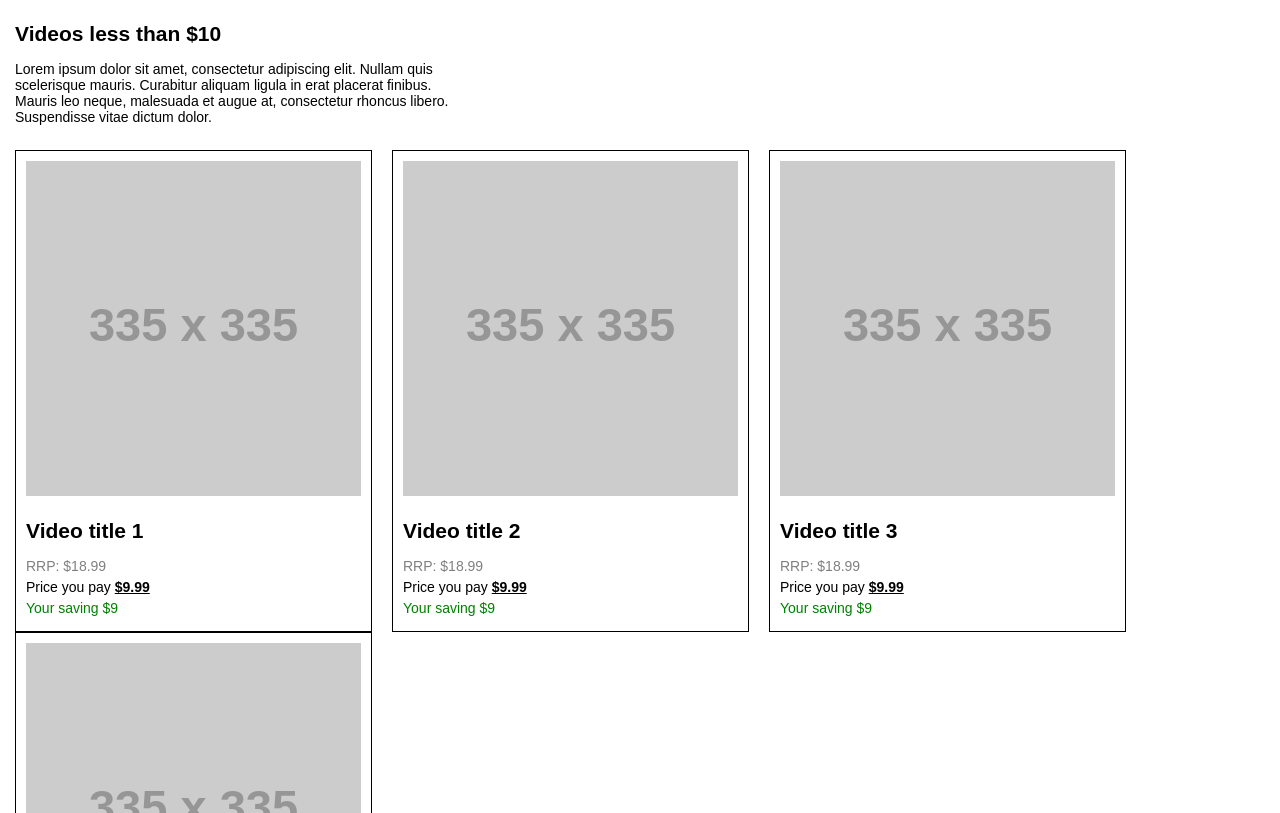
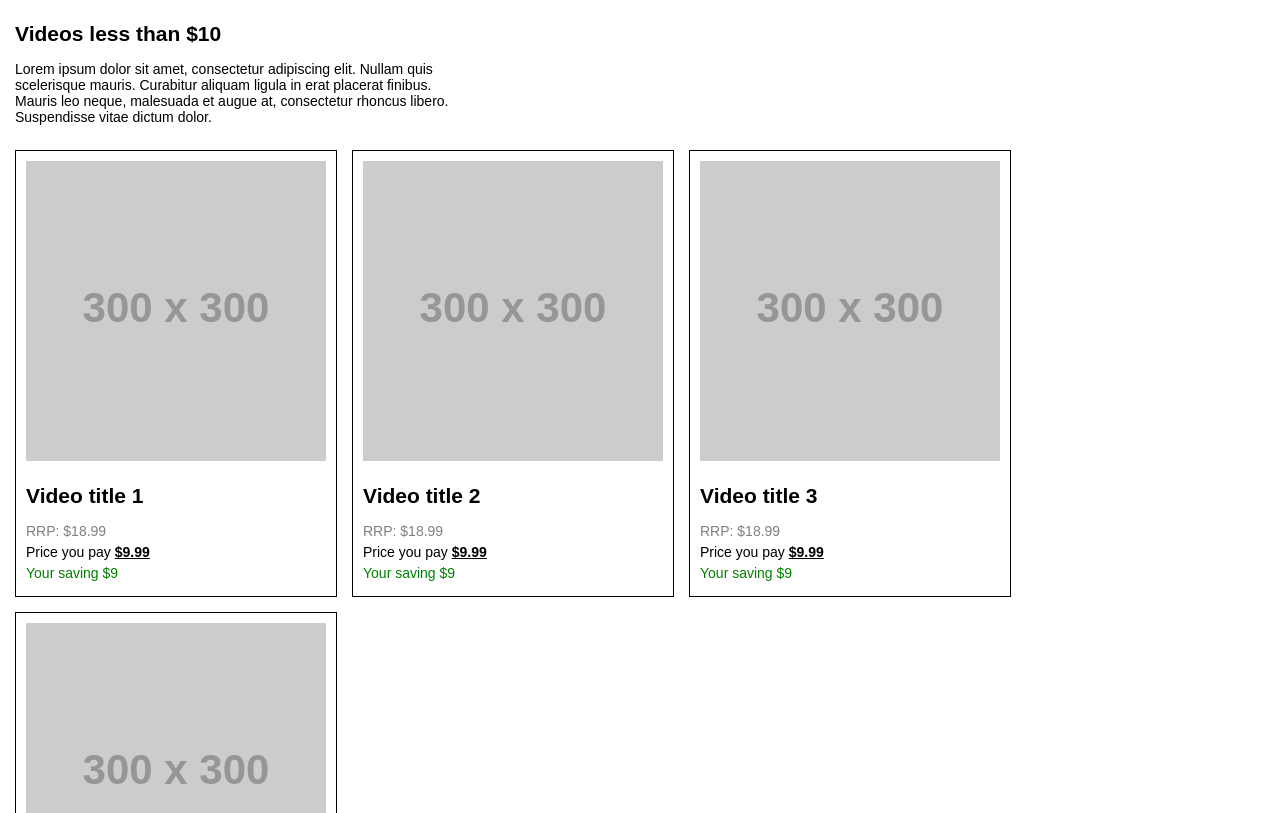
Before and after one commit to robert-arias/Lab-2, a website: page index.html in a window 1280 px wide. Shown: the part 139-952 px from the top of the page. Drawn offline with Linux system fonts and the light colour scheme; placeholder pictures from the web are drawn by us.

```diff
--- a/index.html
+++ b/index.html
@@ -34,7 +34,7 @@
         </article>
         <section class="section">
             <div class="productcontainer">
-                <img class="productcontainer__img" src="https://dummyimage.com/335x335/8cc1e9/102982&text=Product+Image+1" alt="Product 1">
+                <img class="productcontainer__img" src="https://dummyimage.com/300x300/8cc1e9/102982&text=Product+Image+1" alt="Product 1">
                 <h2 class="productcontainer__title">Video title 1</h3>
                 <span class="productcontainer__price">RRP: $18.99</span>
                 <p class="productcontainer__text">Price you pay <span class="productcontainer__offer">$9.99</span></p>
@@ -42,7 +42,7 @@
             </div>
 
             <div class="productcontainer">
-                <img class="productcontainer__img" src="https://dummyimage.com/335x335/8cc1e9/102982&text=Product+Image+2" alt="Product 2">
+                <img class="productcontainer__img" src="https://dummyimage.com/300x300/8cc1e9/102982&text=Product+Image+2" alt="Product 2">
                 <h2 class="productcontainer__title">Video title 2</h3>
                 <span class="productcontainer__price">RRP: $18.99</span>
                 <p class="productcontainer__text">Price you pay <span class="productcontainer__offer">$9.99</span></p>
@@ -50,7 +50,7 @@
             </div>
 
             <div class="productcontainer">
-                <img class="productcontainer__img" src="https://dummyimage.com/335x335/8cc1e9/102982&text=Product+Image+3" alt="Product 3">
+                <img class="productcontainer__img" src="https://dummyimage.com/300x300/8cc1e9/102982&text=Product+Image+3" alt="Product 3">
                 <h2 class="productcontainer__title">Video title 3</h3>
                 <span class="productcontainer__price">RRP: $18.99</span>
                 <p class="productcontainer__text">Price you pay <span class="productcontainer__offer">$9.99</span></p>
@@ -58,7 +58,7 @@
             </div>
 
             <div class="productcontainer">
-                <img class="productcontainer__img" src="https://dummyimage.com/335x335/8cc1e9/102982&text=Product+Image+4" alt="Product 4">
+                <img class="productcontainer__img" src="https://dummyimage.com/300x300/8cc1e9/102982&text=Product+Image+4" alt="Product 4">
                 <h2 class="productcontainer__title">Video title 4</h3>
                 <span class="productcontainer__price">RRP: $18.99</span>
                 <p class="productcontainer__text">Price you pay <span class="productcontainer__offer">$9.99</span></p>
--- a/scss/components/_section.scss
+++ b/scss/components/_section.scss
@@ -2,14 +2,15 @@
     display: flex;
     flex-wrap: wrap;
     margin: 25px 15px;
-
+}
 .productcontainer {
     flex: 0 0 auto;
     padding: 10px;
+    margin-bottom: 15px;
     border: 1px solid black;
 
     &:not(:last-child) {
-            margin-right: 20px;
+        margin-right: 15px;
     }
 
     &__title {
@@ -38,4 +39,3 @@
         margin-bottom: 5px;
     }
 }
-}
--- a/scss/layout/_header.scss
+++ b/scss/layout/_header.scss
@@ -2,13 +2,24 @@
     display: flex;
     flex-wrap: wrap;
     justify-content: center;
+
+    @media screen and (max-width: 800px) {
+      flex-direction: column;
+      align-items: center;
+    }
 }
 
 .logocontainer {
-    flex: 0 0 auto;
+  flex: 0 0 auto;
     &__img {
         display: block;
         width: 100%;
         height: auto;
+
+        @media screen and (max-width: 800px) {
+          width: auto;
+          margin-bottom: 10px;
+        }
     }
+
 }
--- a/scss/layout/_navigation.scss
+++ b/scss/layout/_navigation.scss
@@ -1,8 +1,8 @@
 .nav {
     &--header {
-        flex: 1 1 auto;
         margin-left: 25px;
         display: flex;
+        flex: 1 1 auto;
         align-items: center;
     }
     &__list {
```
Also changed, not shown: css/styles.css. Lines whose indentation alone changed are shown as unchanged.
